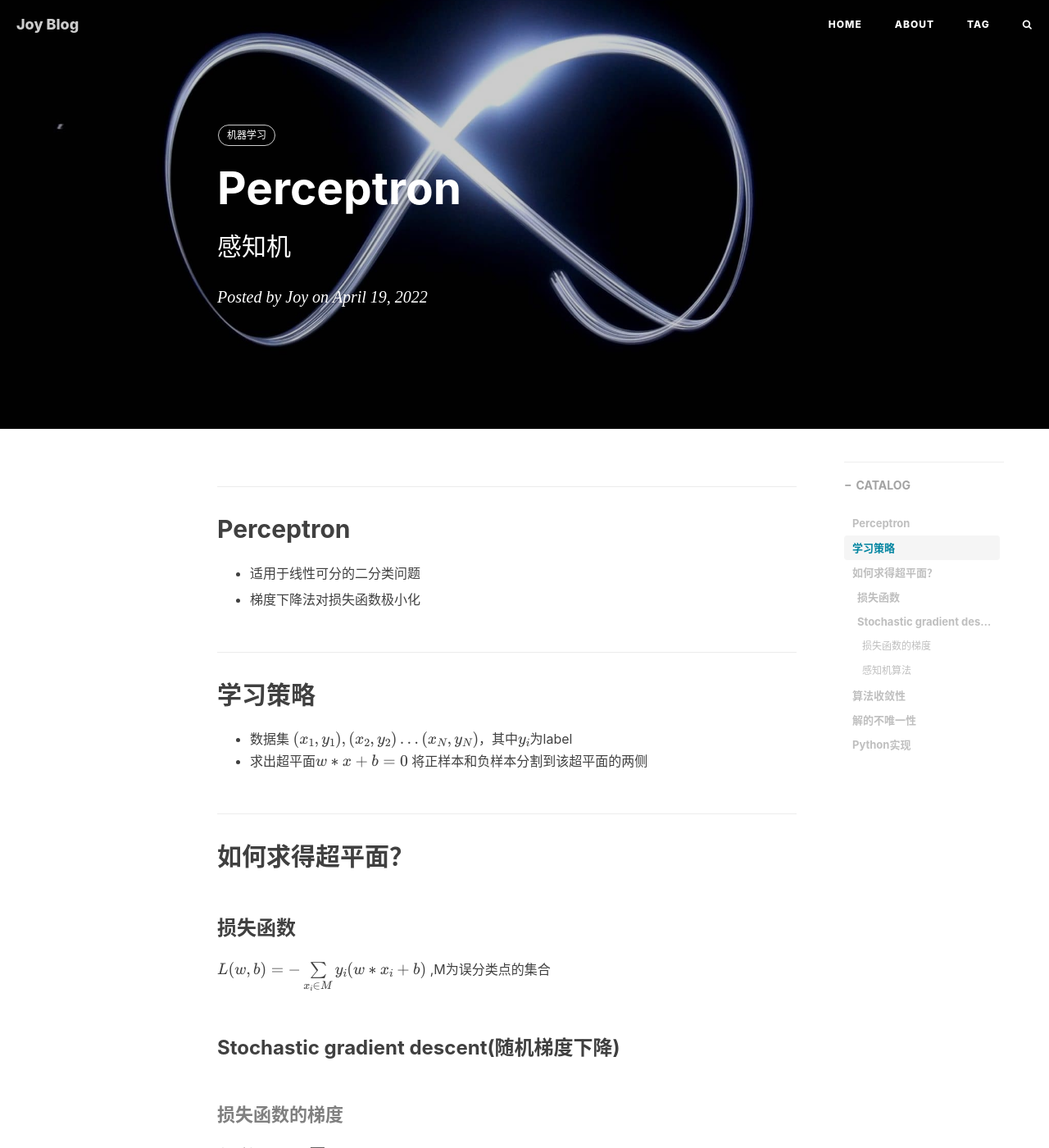
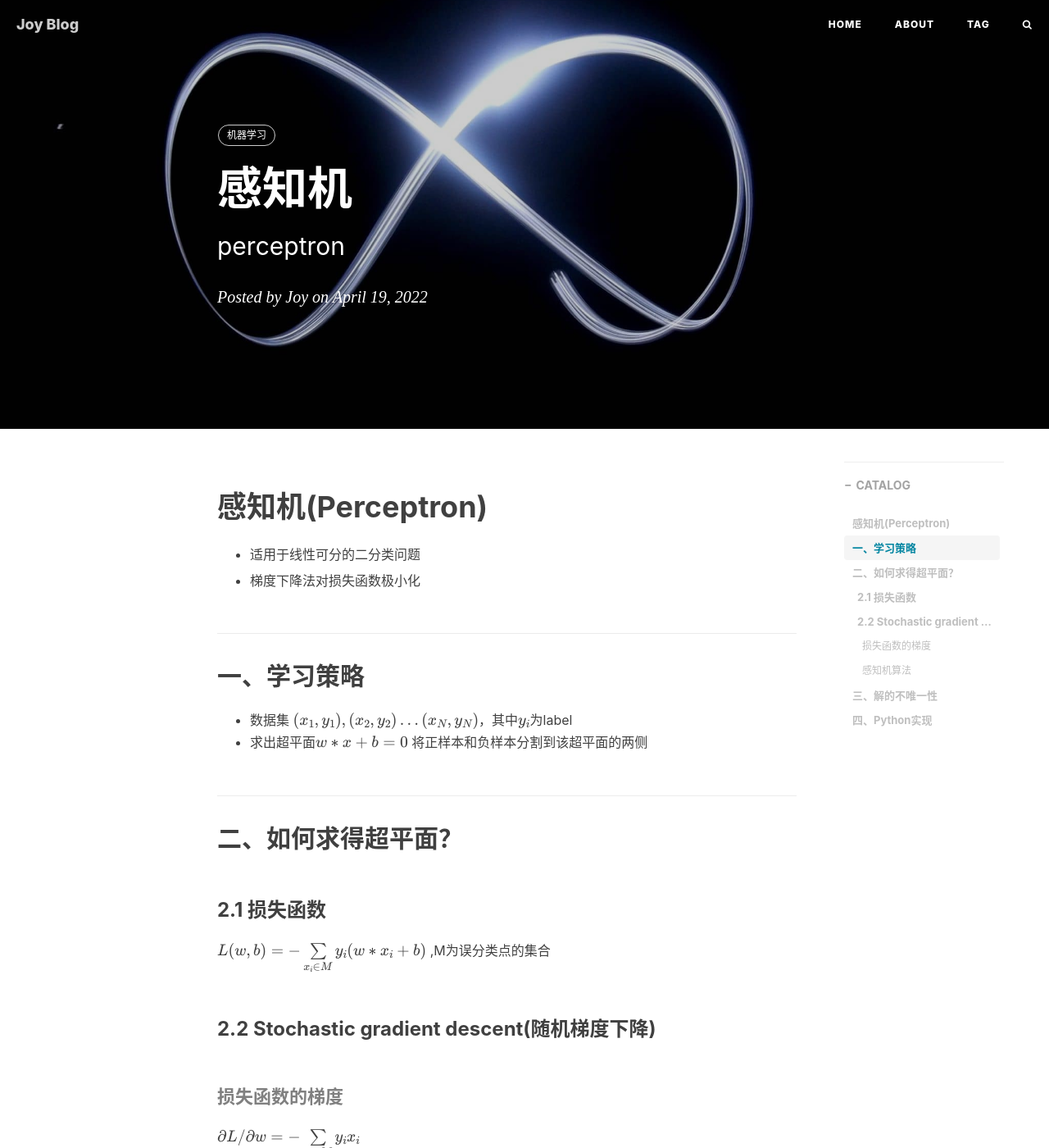
Before and after one commit to joyz121/joyz121.github.io, a Jekyll site: the page built from _posts/2022-4-19-Perceptron.md, in a window 1280 px wide and 1400 px high. Shown: the whole window at 82% size. Built offline with Jekyll 4.4.1, drawn with Linux system fonts in a browser that asks for light colours; nearby versions of some CDN libraries; formulas are drawn with MathJax 3; comment, search, counter and statistics services are not loaded; some of the changed text lies outside the part shown.

Commit message:
add blog

````diff
--- a/_posts/2022-4-19-Perceptron.md
+++ b/_posts/2022-4-19-Perceptron.md
@@ -1,7 +1,7 @@
 ---
 layout: post
-title: "Perceptron"
-subtitle: "感知机"
+title: "感知机"
+subtitle: "perceptron"
 author: "Joy"
 header-img: "img/post-bg-infinity.jpg"
 header-mask: 0.2
@@ -9,28 +9,25 @@
   - 机器学习
 ---
 
-## Perceptron
+# 感知机(Perceptron)
 
 - 适用于线性可分的二分类问题
 
 - 梯度下降法对损失函数极小化
 
 
-
-## 学习策略
+## 一、学习策略
 
 - 数据集	$\{(x_1,y_1),(x_2,y_2)...(x_N,y_N)\}$，其中$y_i$为label
 - 求出超平面$w*x +b=0$ 将正样本和负样本分割到该超平面的两侧
 
+## 二、如何求得超平面？
 
-
-## 如何求得超平面？
-
-### 损失函数
+### 2.1 损失函数
 
 $L(w, b)=-\sum \limits_{x_i \in M } y_i(w*x_i+b)$  ,M为误分类点的集合
 
-### Stochastic gradient descent(随机梯度下降)
+### 2.2 Stochastic gradient descent(随机梯度下降)
 
 #### 损失函数的梯度
 
@@ -52,21 +49,11 @@
 
   $n \in(0,1]$,称为学习率
 
+## 三、解的不唯一性
 
+感知机算法的解既依赖于初值的选择，也依赖于误分类点的选择顺序。
 
-## 算法收敛性
-
-待填写
-
-
-
-## 解的不唯一性
-
-感知机算法的解既依赖于初值的选择，也依赖于误分类点的选择顺序
-
-
-
-## Python实现
+## 四、Python实现
 
 ```python
 import numpy as np
````
Also changed, not shown: _posts/2022-4-19-pso.md (+6 -6 lines), _posts/2022-4-24-smartcar.md (+7 -7 lines), _posts/2022-7-15-linkedlist.md (+7 -5 lines).
